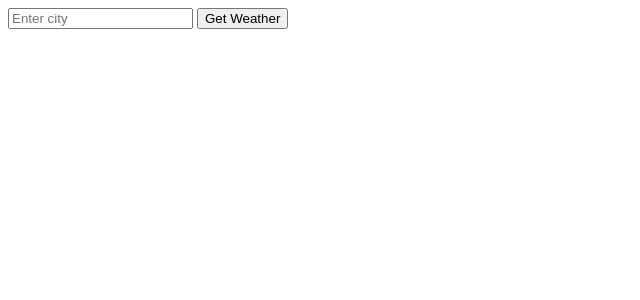
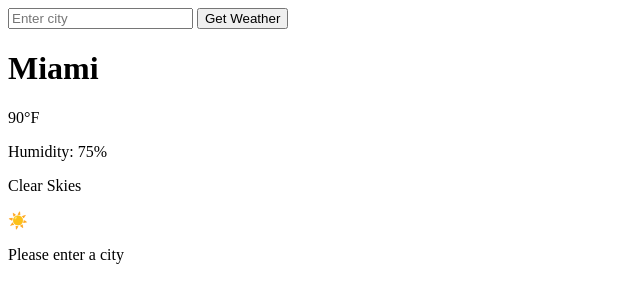
Before and after one commit to abdisati/Weather_App_Project, a plain HTML site: page index.html in a window 1280 px wide. Shown: the whole page, without its empty margins (0-640 px from the left). Drawn offline with Linux system fonts and the light colour scheme.

Commit message:
added html elements

```diff
--- a/index.html
+++ b/index.html
@@ -6,9 +6,18 @@
     <title>Document</title>
   </head>
   <body>
-    <form class="weatherForm"></form>
-    <input type="text" class="cityInput" placeholder="Enter city" />
-    <button>Get Weather</button>
+    <form class="weatherForm">
+      <input type="text" class="cityInput" placeholder="Enter city" />
+      <button type="submit">Get Weather</button>
+    </form>
+    <div class="card">
+      <h1 class="cityDisplay">Miami</h1>
+      <p class="tempDisplay">90°F</p>
+      <p class="humidityDisplay">Humidity: 75%</p>
+      <p class="descDisplay">Clear Skies</p>
+      <p class="weatherEmoji">☀️</p>
+      <p class="errorDisplay">Please enter a city</p>
+    </div>
     <script src="index.js"></script>
   </body>
 </html>
```
